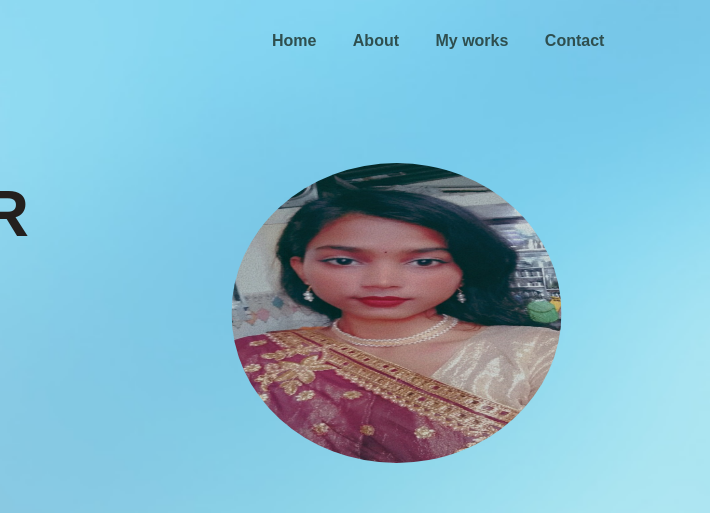
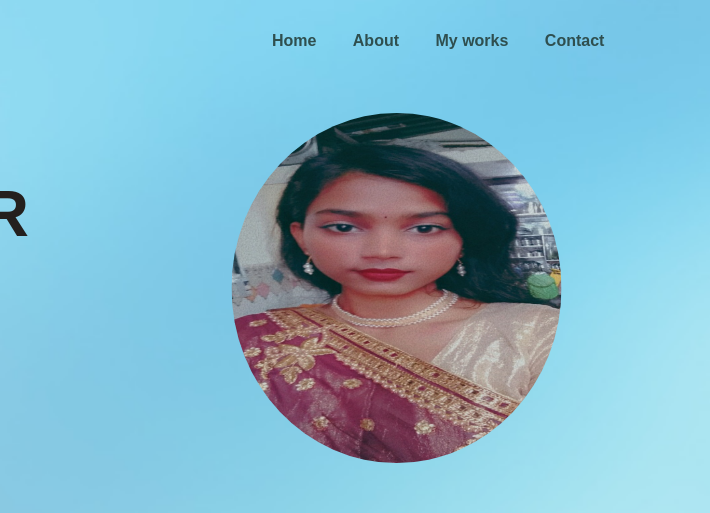
Before and after one commit to RitikaJaiswar/Portfolio_Website, a plain HTML site: page index.html in a window 1280 px wide. Shown: the part 37-550 px from the top of the page, 570-1280 px from the left. Drawn offline with nearby package versions, Linux system fonts and the light colour scheme.

Commit message:
Update index.html

```diff
--- a/index.html
+++ b/index.html
@@ -26,7 +26,7 @@
             <a href="contact.html">Hire me</a>
         </div>
         <div class="image">
-            <img src="riti.jpg" alt="img" class="ritika" style="height: 300px;width: 330px;border-radius: 100%;margin-top: 50px;">
+            <img src="riti.jpg" alt="img" class="ritika" style="height: 350px;width: 330px;border-radius: 100%;margin-top: 300px;">
         </div>
         <div class="icon">
             <a href="https://github.com/RitikaJaiswar"><ion-icon name="logo-github""></ion-icon></a>
```
